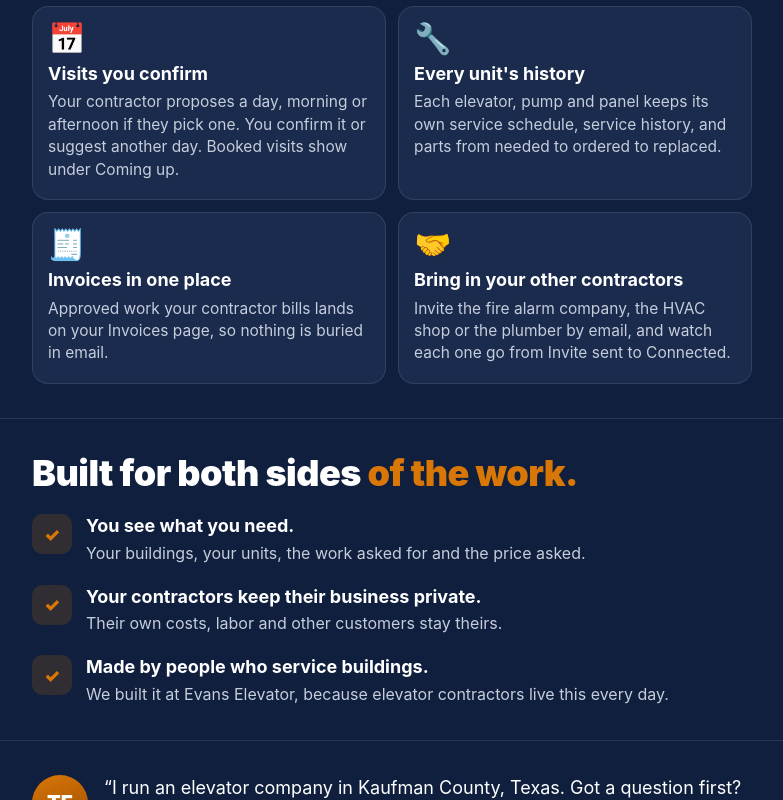
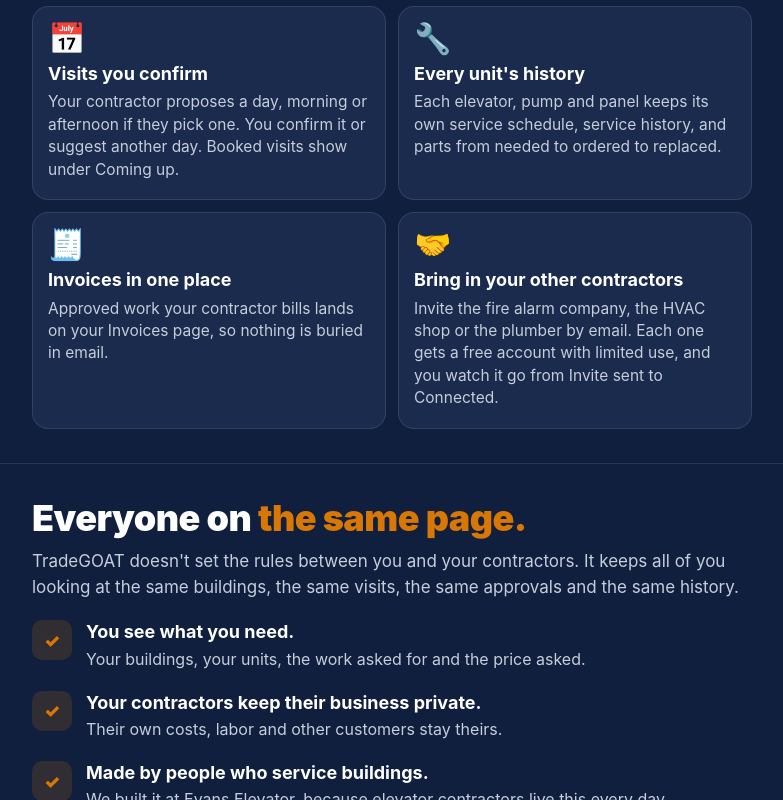
Before and after one commit to EEC-OPPS/tradegoat-site, a plain HTML site: page buildings.html in a window 1280 px wide. Shown: the part 1411-2211 px from the top of the page, without its empty margins (248-1031 px from the left). Drawn offline with Linux system fonts and the light colour scheme; a script that the page names is missing.

Commit message:
buildings.html: invited contractors get a free account with limited use; TradeGOAT keeps everyone on the same page, doesn't set rules between manager and contractor (Travis 11/24)
Co-Authored-By: Claude Opus 5.5 <noreply@anthropic.com>

```diff
--- a/buildings.html
+++ b/buildings.html
@@ -101,7 +101,7 @@
       <span class="pill">For property managers</span>
       <h1>Every building. Every contractor. One page.</h1>
       <p class="alt">Approvals, visits, service history and invoices from the contractors who work your buildings.</p>
-      <p class="lede">Monday, 7 AM. The phone is ringing, a crew just walked in, the HVAC tech needs a yes, and last month's elevator ticket is buried in your email. TradeGOAT Buildings puts all of it in one place.</p>
+      <p class="lede">Monday, 7 AM. The phone is ringing, a crew just walked in, the HVAC tech needs a yes, and last month's elevator ticket is buried in your email. TradeGOAT Buildings puts you and your contractors on the same page.</p>
       <a href="mailto:travis@thetradegoat.com?subject=TradeGOAT%20Buildings" class="btn btn-top js-signup">Set up your buildings</a>
       <p class="note">Did a contractor send you this link? You're in the right place.</p>
     </div>
@@ -124,14 +124,15 @@
           <div class="f"><div class="ic">&#128197;</div><b>Visits you confirm</b><p>Your contractor proposes a day, morning or afternoon if they pick one. You confirm it or suggest another day. Booked visits show under Coming up.</p></div>
           <div class="f"><div class="ic">&#128295;</div><b>Every unit's history</b><p>Each elevator, pump and panel keeps its own service schedule, service history, and parts from needed to ordered to replaced.</p></div>
           <div class="f"><div class="ic">&#129534;</div><b>Invoices in one place</b><p>Approved work your contractor bills lands on your Invoices page, so nothing is buried in email.</p></div>
-          <div class="f"><div class="ic">&#129309;</div><b>Bring in your other contractors</b><p>Invite the fire alarm company, the HVAC shop or the plumber by email, and watch each one go from Invite sent to Connected.</p></div>
+          <div class="f"><div class="ic">&#129309;</div><b>Bring in your other contractors</b><p>Invite the fire alarm company, the HVAC shop or the plumber by email. Each one gets a free account with limited use, and you watch it go from Invite sent to Connected.</p></div>
         </div>
       </div>
     </section>
 
     <section class="band">
       <div class="wrap">
-        <h2>Built for both sides <span>of the work.</span></h2>
+        <h2>Everyone on <span>the same page.</span></h2>
+        <p class="sub2">TradeGOAT doesn't set the rules between you and your contractors. It keeps all of you looking at the same buildings, the same visits, the same approvals and the same history.</p>
         <ul class="why">
           <li><span class="ck">&#10003;</span><div><b>You see what you need.</b><p>Your buildings, your units, the work asked for and the price asked.</p></div></li>
           <li><span class="ck">&#10003;</span><div><b>Your contractors keep their business private.</b><p>Their own costs, labor and other customers stay theirs.</p></div></li>
```
